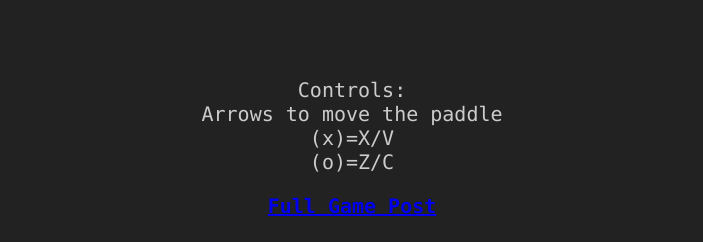
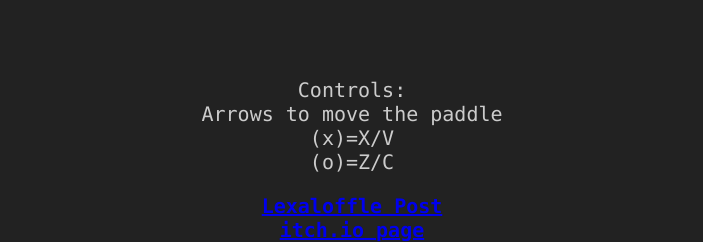
Before and after one commit to Scythe101/scythes_breakout, a plain HTML site: page index.html in a window 1280 px wide. Shown: the part 702-944 px from the top of the page, without its empty margins (288-991 px from the left). Before the commit the page ends 920 px from the top, so only its background shows below. Drawn offline with Linux system fonts and the light colour scheme.

Commit message:
Update index.html

```diff
--- a/index.html
+++ b/index.html
@@ -1134,7 +1134,8 @@ div.a {
 Arrows to move the paddle<br>
 (x)=X/V<br>
 (o)=Z/C</p>
-<b><a href="https://www.lexaloffle.com/bbs/?tid=51734">Full Game Post</a><b>
+<b><a href="https://www.lexaloffle.com/bbs/?tid=51906">Lexaloffle Post</a><b><br>
+<b><a href="https://scythe10123.itch.io/scythes-breakout">itch.io page</a><b>
 </div>
 
 
```
